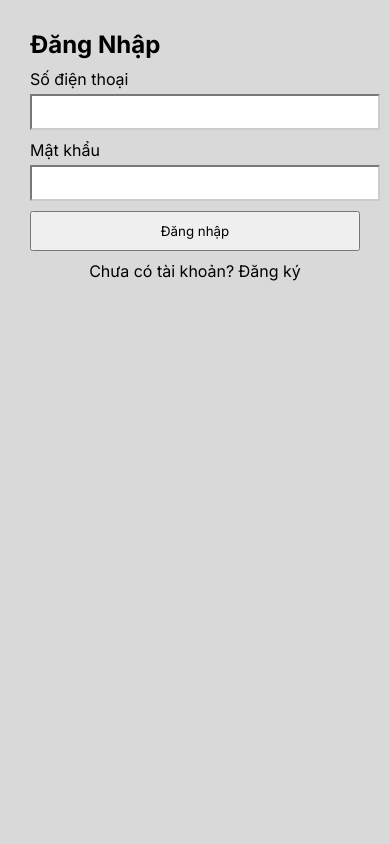
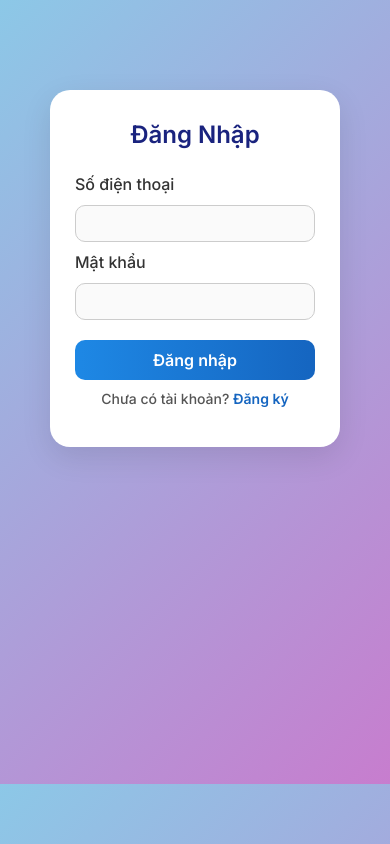
Before and after one commit to HaNguyenOnGit/SWP391_Topic6_SE1814_G8, a React (Vite) app in the folder src/front-end/App/: page /login in a window 390 px wide. Built offline with nearby package versions, Linux system fonts and the light colour scheme; no server answers.

Commit message:
update code
update api schedule and create login.css

```diff
--- /dev/null
+++ b/src/front-end/App/src/pages/Login.css
@@ -0,0 +1,140 @@
+/* === RESET CƠ BẢN === */
+* {
+    box-sizing: border-box;
+    margin: 0;
+    padding: 0;
+    font-family: "Inter", "Segoe UI", Arial, sans-serif;
+}
+
+/* === NỀN VÀ BỐ CỤC === */
+body,
+html {
+    height: 100%;
+    background: linear-gradient(135deg, #8CC8E7, #C77DCE);
+}
+
+/* Trung tâm form */
+form {
+    background: #ffffff;
+    max-width: 380px;
+    margin: 100px auto;
+    padding: 40px 35px;
+    border-radius: 20px;
+    box-shadow: 0 10px 30px rgba(0, 0, 0, 0.1);
+    transition: all 0.3s ease;
+}
+
+form:hover {
+    transform: translateY(-3px);
+    box-shadow: 0 15px 35px rgba(0, 0, 0, 0.15);
+}
+
+/* === TIÊU ĐỀ === */
+form h2 {
+    text-align: center;
+    font-size: 28px;
+    font-weight: 600;
+    color: #1a237e;
+    margin-bottom: 25px;
+}
+
+/* === THÔNG BÁO === */
+form p {
+    text-align: center;
+    color: #1565c0;
+    font-weight: 500;
+    margin-bottom: 10px;
+}
+
+/* === INPUT GROUP === */
+label {
+    display: block;
+    font-weight: 500;
+    color: #333;
+    margin-bottom: 6px;
+}
+
+input[type="text"],
+input[type="password"] {
+    width: 100%;
+    padding: 10px 12px;
+    border: 1.5px solid #ccc;
+    border-radius: 10px;
+    font-size: 15px;
+    transition: all 0.2s ease;
+    background: #fafafa;
+}
+
+input:focus {
+    border-color: #1565c0;
+    background: #fff;
+    outline: none;
+    box-shadow: 0 0 0 3px rgba(21, 101, 192, 0.15);
+}
+
+input.error {
+    border-color: #e53935 !important;
+}
+
+/* === THÔNG BÁO LỖI === */
+p[style*="color: red"] {
+    color: #e53935 !important;
+    margin-top: 5px;
+    font-size: 13px;
+}
+
+/* === BUTTON === */
+button[type="submit"] {
+    width: 100%;
+    padding: 12px;
+    margin-top: 10px;
+    border: none;
+    border-radius: 10px;
+    background: linear-gradient(90deg, #1e88e5, #1565c0);
+    color: #fff;
+    font-size: 16px;
+    font-weight: 600;
+    cursor: pointer;
+    transition: all 0.3s ease;
+}
+
+button:hover:not(:disabled) {
+    background: linear-gradient(90deg, #1976d2, #0d47a1);
+    transform: translateY(-2px);
+    box-shadow: 0 6px 12px rgba(21, 101, 192, 0.25);
+}
+
+button:disabled {
+    background: #90caf9;
+    cursor: not-allowed;
+}
+
+/* === LINK ĐĂNG KÝ === */
+form p:last-child {
+    color: #555;
+    font-size: 14px;
+    margin-top: 15px;
+}
+
+form a {
+    color: #1565c0;
+    font-weight: 600;
+    text-decoration: none;
+    transition: color 0.2s ease;
+}
+
+form a:hover {
+    color: #0d47a1;
+}
+
+/* === RESPONSIVE === */
+@media (max-width: 480px) {
+    form {
+        margin: 60px 20px;
+        padding: 30px 25px;
+    }
+
+    form h2 {
+        font-size: 24px;
+    }
+}
--- a/src/front-end/App/src/pages/Login.jsx
+++ b/src/front-end/App/src/pages/Login.jsx
@@ -1,6 +1,8 @@
 import React, { useState } from "react";
 import { Link, useNavigate } from "react-router-dom";
 import { useAuth } from "../auth/AuthContext";
+import "./Login.css";
+
 
 export default function LoginPage({ apiUrl }) {
     const [phone, setPhone] = useState("");
--- a/src/front-end/App/src/pages/Schedule.jsx
+++ b/src/front-end/App/src/pages/Schedule.jsx
@@ -1,20 +1,46 @@
-import React from "react";
+import React, { useEffect, useState } from "react";
 import Navbar from "../NavBar";
 import { Link } from "react-router-dom";
+import axios from "axios";
+import { useAuth } from "../auth/AuthContext"; // để lấy userId
 import "../index.css";
 
 export default function Schedule() {
-    const vehicles = [
-        { id: 1, name: "Xe Honda City", status: "Đang sử dụng" },
-        { id: 2, name: "Xe Toyota Vios", status: "Đang trống" },
-        { id: 3, name: "Xe Ford Ranger", status: "Chưa kích hoạt hợp đồng" },
-    ];
+    const { userId } = useAuth(); // lấy user ID của người đăng nhập
+    const [vehicles, setVehicles] = useState([]);
+
+    useEffect(() => {
+        if (!userId) return;
+        axios
+            .get(`/api/contract/user-contracts/${userId}`)
+            .then((res) => setVehicles(res.data))
+            .catch((err) => console.error("Lỗi khi tải danh sách hợp đồng:", err));
+    }, [userId]);
 
     const getStatusClass = (status) => {
-        if (status === "Đang sử dụng") return "using";
-        if (status === "Đang trống") return "free";
-        if (status === "Chưa kích hoạt hợp đồng") return "inactive";
+        switch (status.toLowerCase()) {
+            case "active":
+                return "using";
+            case "available":
+                return "free";
+            case "pending":
+                return "inactive";
+            default:
                 return "";
+        }
+    };
+
+    const translateStatus = (status) => {
+        switch (status.toLowerCase()) {
+            case "active":
+                return "Đang sử dụng";
+            case "available":
+                return "Đang trống";
+            case "pending":
+                return "Chờ kích hoạt";
+            default:
+                return status;
+        }
     };
 
     return (
@@ -26,18 +52,22 @@ export default function Schedule() {
 
                 {/* Danh sách phương tiện */}
                 <div className="vehicle-list">
-                    {vehicles.map((vehicle) => (
+                    {vehicles.length > 0 ? (
+                        vehicles.map((v) => (
                             <Link
-                            key={vehicle.id}
-                            to={`/vehicle/${vehicle.id}/schedule`}
+                                key={v.contractId}
+                                to={`/vehicle/${v.contractId}/schedule`}
                                 className="vehicle-card"
                             >
-                            <h3>{vehicle.name}</h3>
-                            <div className={`status ${getStatusClass(vehicle.status)}`}>
-                                {vehicle.status}
+                                <h3>{v.vehicleName}</h3>
+                                <div className={`status ${getStatusClass(v.status)}`}>
+                                    {translateStatus(v.status)}
                                 </div>
                             </Link>
-                    ))}
+                        ))
+                    ) : (
+                        <p>Không có hợp đồng nào.</p>
+                    )}
                 </div>
             </div>
         </div>
```
Lines whose indentation alone changed are shown as unchanged.
